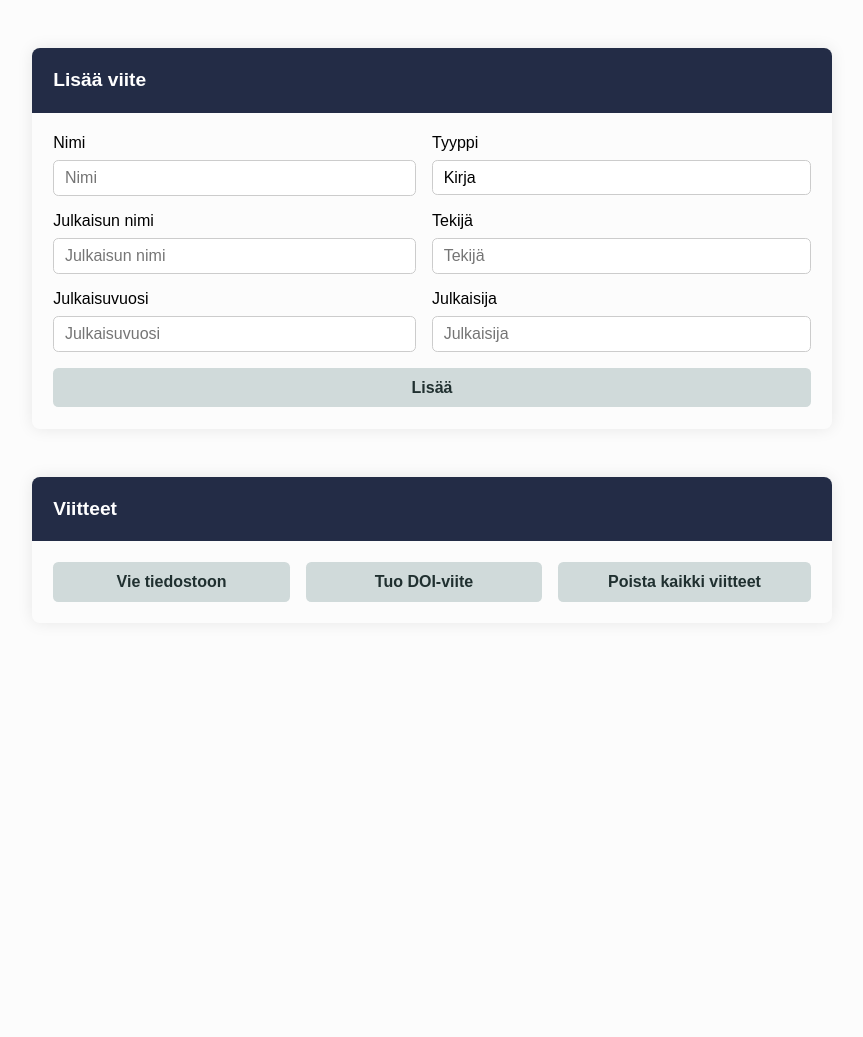
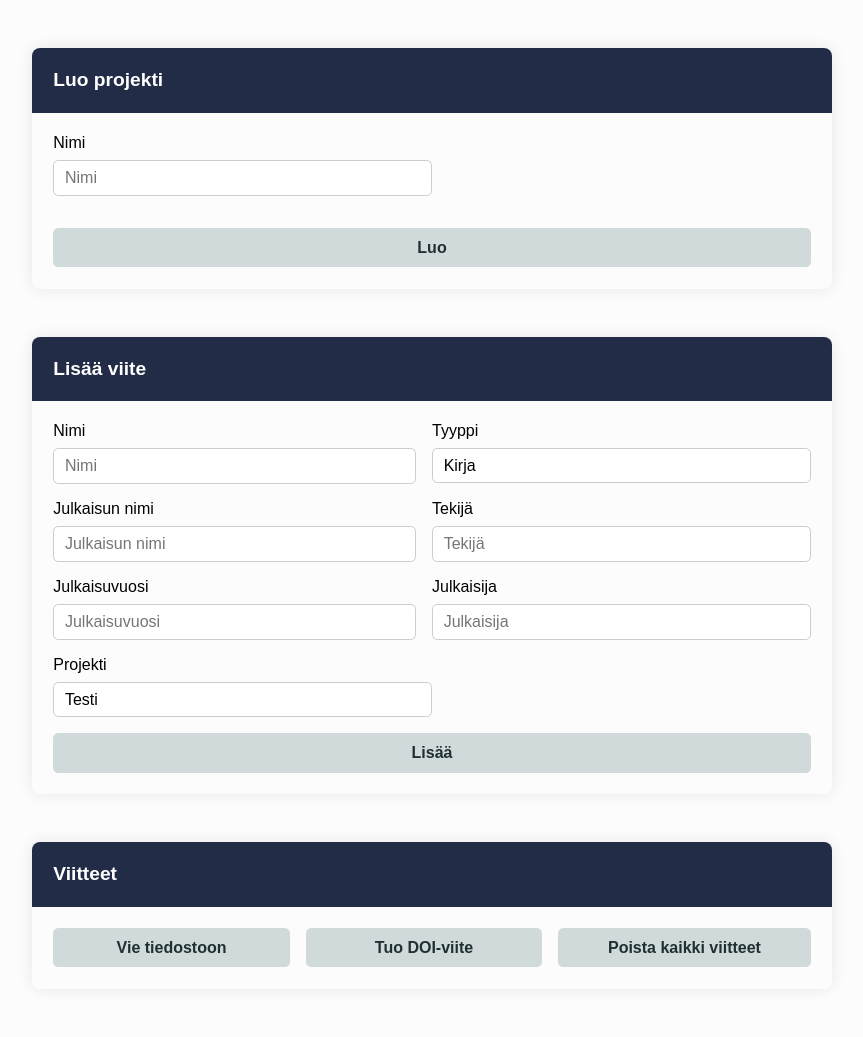
Before and after one commit to siniset/referesh, a Python web app: template app/templates/index.html in a window 1280 px wide. Shown: the part 103-1140 px from the top of the page, without its empty margins (208-1071 px from the left). Before the commit the page ends 705 px from the top, so only its background shows below. Run offline with Jinja, Linux system fonts and the light colour scheme; the template is opened without the code that fills it, so the values that code supplies are empty.

Commit message:
Add project

```diff
--- a/app/controllers/reference_controller.py
+++ b/app/controllers/reference_controller.py
@@ -37,13 +37,13 @@ def get_titles():
     )
 
 
-def create(name, type, fields=None):
+def create(name, type, fields=None, project_id=1):
     if len(name) == 0:
         raise ValueError("Name is invalid")
     if not is_valid_type(type):
         raise ValueError("Type is unknown")
 
-    reference = Reference(name=name, type=type)
+    reference = Reference(name=name, type=type, project_id=project_id)
 
     if fields:
         for name, content in fields.items():
--- a/app/templates/index.html
+++ b/app/templates/index.html
@@ -11,6 +11,23 @@
     <header>
         <h1 class="site-title">Viitesovellus</h1>
     </header>
+
+    <section class="vertical box">
+        <p class="box-title">Luo projekti</p>
+
+        <form class="vertical form v-gap-xl" action="/create_project" method="POST">
+            <div class="form-row row h-gap-lg">
+                <div class="span-6 vertical flex v-gap-md">
+                    <label for="project-name">Nimi</label>
+                    <input name="name" id="project-name" placeholder="Nimi" type="text" class="text-field" />
+                </div>
+            </div>
+            <div>
+                <input id="project_button" type="submit" class="span-12 button text-bold" value="Luo" />
+            </div>
+        </form>
+
+    </section>
 
     <section class="vertical box">
         <p class="box-title">Lisää viite</p>
@@ -51,6 +68,15 @@
                 <div class="span-6 vertical flex v-gap-md">
                     <label for="reference-publisher">Julkaisija</label>
                     <input name="publisher" id="reference-publisher" placeholder="Julkaisija" type="text" class="text-field" />
+                </div>
+            </div>
+
+            <div class="form-row row h-gap-lg">
+                <div class="span-6 vertical flex v-gap-md">
+                    <label for="reference-type">Projekti</label>
+                    <select name="type" id="reference-type" class="text-field">
+                        <option name="testi" value="testi">Testi</option>
+                    </select>
                 </div>
             </div>
 
```
Also changed, not shown: app/controllers/project_controller.py (added, +36 -0 lines), app/models/project.py (added, +14 -0 lines), app/models/reference.py (+7 -1 lines), app/routes.py (+11 -0 lines), 2 other files.
